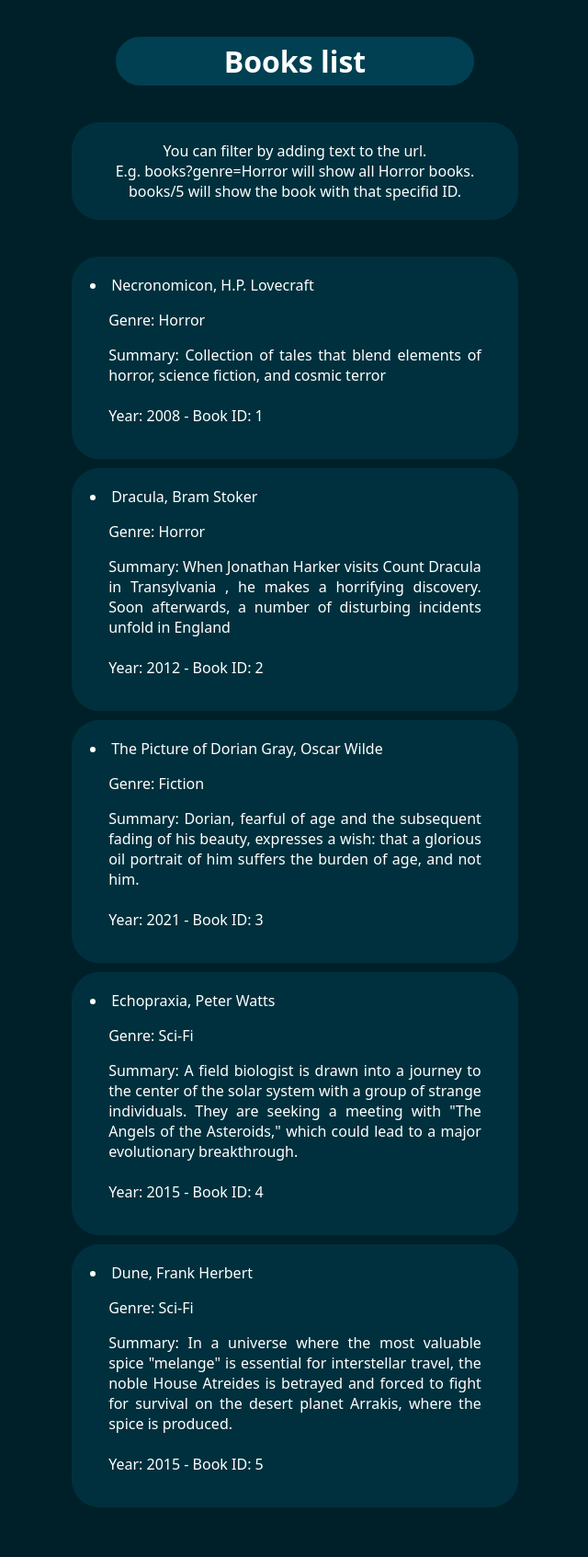
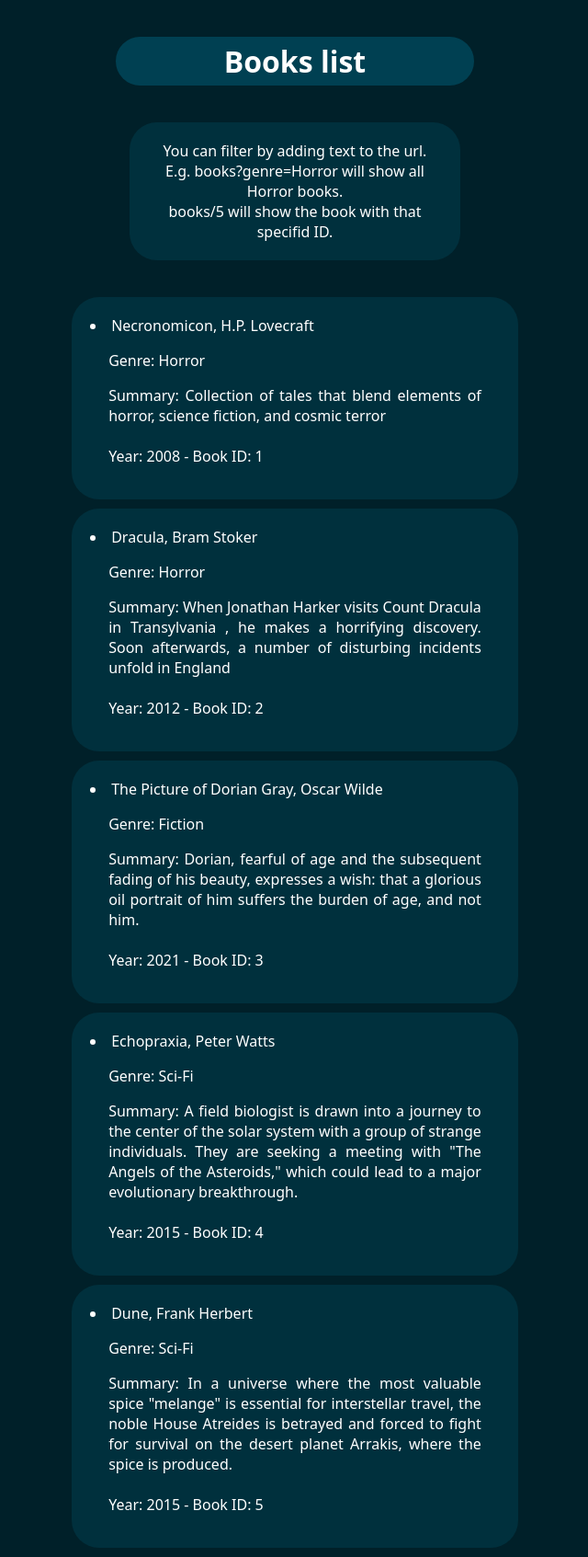
Before and after one commit to Lindayh/hve_projects, a Flask app: page /books in a window 1280 px wide. Shown: the whole page at 92% size, without its empty margins (319-959 px from the left). Before the commit the page ends 1639 px from the top, so only its background shows below. Run offline with Flask 3, Linux system fonts and the light colour scheme; data comes from the database, SQL or seed files in the repository.

Commit message:
Last commit for the day, maybe

```diff
--- a/source/main.py
+++ b/source/main.py
@@ -30,7 +30,7 @@ def books():
     return render_template("base.html", title='Book List', h1_text='Books list', data=booksData, extend_upper='You can filter by adding text to the url.<br>E.g. books?genre=Horror will show all Horror books.<br> books/5 will show the book with that specifid ID.')
 
 
-# POST /books -Lägger till en eller flera böcker i databasen.
+# POST /books -Lägger till en eller flera böcker i databasen.    ^^
 # @app.route('/books', methods=["POST"])
 # def books_add_to_db():
 #     # db_f.add_books()
@@ -45,21 +45,16 @@ def book_id_show(book_id):
             if book_id == str(value['book_ID']):
                 temp = []
                 temp.append(value)
-                return render_template("base.html", title='Book List', h1_text='Books list', data=temp, extend_input=' ')
+                return render_template("base.html", title='Book List', h1_text='Books list', data=temp, extend_input=True, extend_upper='You can use the form below to update the current book.')
+
 
     if request.method=='PUT':
         db_f.update_books(book_id)
         return render_template("base.html", title='Book List', h1_text='Books list', extend_input=' ')
 
     # return render_template("base.html", title='Book List', h1_text='Books list')
-    return render_template("base.html", title='Book List', h1_text='Books list', extend_lower='Invalid book ID')
+    return render_template("base.html", title='Book List', h1_text='Books list', extend_upper='Invalid book ID')
 
-
-# # PUT /books/{book_id} -Uppdaterar information om en enskild bok.
-# @app.route('/books/<book_id>', methods=["PUT"])
-# def books_id_update(book_id):
-#     db_f.update_books(book_id)
-#     return render_template("base.html", title='Book List', h1_text='Books list', extend_input=' ')
 
 
 
@@ -70,16 +65,16 @@ def book_id_show(book_id):
 
 
 # region /reviews
+
 # POST /reviews -Lägger till en ny recension till en bok.
-# @app.route('/books/reviews', methods=["POST"])
-
-
-# GET /reviews -Hämtar alla recensioner som finns i databasen
-# @app.route('/books/reviews', methods=["GET"])
-
+# GET /reviews - Hämtar alla recensioner som finns i databasen
+# @app.route('/books/reviews', methods=["POST", "GET"])
+# def books_reviews():
+#     if request.method=='POST':
+#     if request.method=='GET':
 
 # GET /reviews/{book_id} -Hämtar alla recensioner för en enskild bok.
-# @app.route('/books/reviews/<book_I>', methods=["GET"])
+# @app.route('/books/reviews/<book_ID>', methods=["GET"])
 # endregion
 
 
--- a/source/templates/base.html
+++ b/source/templates/base.html
@@ -20,6 +20,14 @@ body {
         {{h1_text}}
     </h1>
 
+    {% if extend_upper %}
+
+        <div style="color: white; text-align: center; font-family: system-ui; margin-top: 40px; padding-left: 35%; padding-right:35%">
+            <p style="text-align: center;  margin: 10px; padding: 20px; border-radius: 30px; background-color: #00303D;">{{extend_upper | safe }} </p>
+        </div>
+
+    {% endif %}
+
     {% if extend_input %}
 
     <form style="display: flex; flex-direction: column; align-items: center; justify-content: center;">
@@ -39,15 +47,6 @@ body {
     {% endif %}
 
 
-    {% if extend_upper %}
-
-        <div style="color: white; text-align: center; font-family: system-ui; margin-top: 40px; padding-left: 30%; padding-right:30%">
-            <p style="text-align: center;  margin: 10px; padding: 20px; border-radius: 30px; background-color: #00303D;">{{extend_upper | safe }} </p>
-        </div>
-
-        {% endif %}
-
-
     <div style="color: white; text-align: center; font-family: system-ui; margin-top: 40px; padding-left: 30%; padding-right:30%">
         {% for i in data %}
         <li style="text-align: left;  margin: 10px; padding: 20px; border-radius: 30px; background-color: #00303D;">{{i.title}}, {{i.author}}
@@ -58,7 +57,7 @@ body {
 
         {% if extend_lower %}
 
-        <div style="color: white; text-align: center; font-family: system-ui; margin-top: 40px; padding-left: 30%; padding-right:30%">
+        <div style="color: white; text-align: center; font-family: system-ui; margin-top: 40px; padding-left: 35%; padding-right: 35%">
             <p style="text-align: center;  margin: 10px; padding: 20px; border-radius: 30px; background-color: #00303D;">{{extend_lower | safe }} </p>
         </div>
 
```
